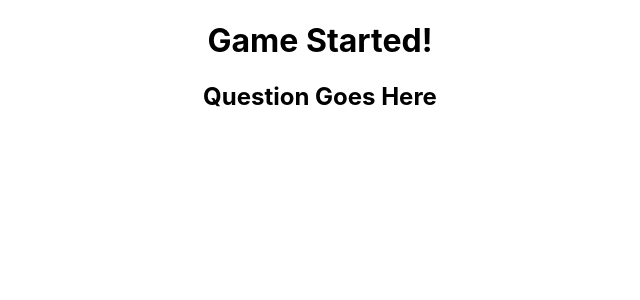
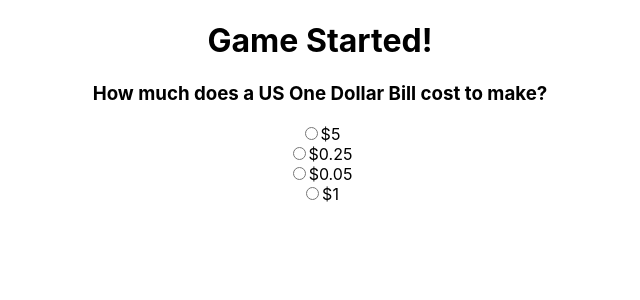
Before and after one commit to tbriany/tandem_trivia, a React (Create React App) app in the folder trivia_game/: page / in a window 1280 px wide. Both pictures are taken after a click on the button "Start Game". Shown: the top 300 px of the page, without its empty margins (320-960 px from the left). Built offline with nearby package versions, Linux system fonts and the light colour scheme.

Commit message:
creates answers array where answers and rearranged in random order

```diff
--- a/trivia_game/src/Components/Question.jsx
+++ b/trivia_game/src/Components/Question.jsx
@@ -4,10 +4,30 @@ import '../App.css'
 
 function Question(props) {
 
+    const { question, correct, incorrect } = props
+    const [answers, setAnswers] = useState([])
+
+    useEffect(() => {
+        setAnswers([...incorrect, correct].sort(() => 0.5 - Math.random()))
+    }, [incorrect, correct])
+
+    const answerArr = answers.map((answer) => {
+        return (
+            <div key={answer}>
+                <label>
+                    <input type="radio" name="chosenAnswer" value={answer} />
+                    {answer}
+                </label>
+            </div>
+        )
+    })
 
     return (
         <div className="Question">
-            <h2>Question Goes Here</h2>
+            <h3>{question}</h3>
+            <form >
+                {answerArr}
+            </form>
         </div>
     );
 }
```
